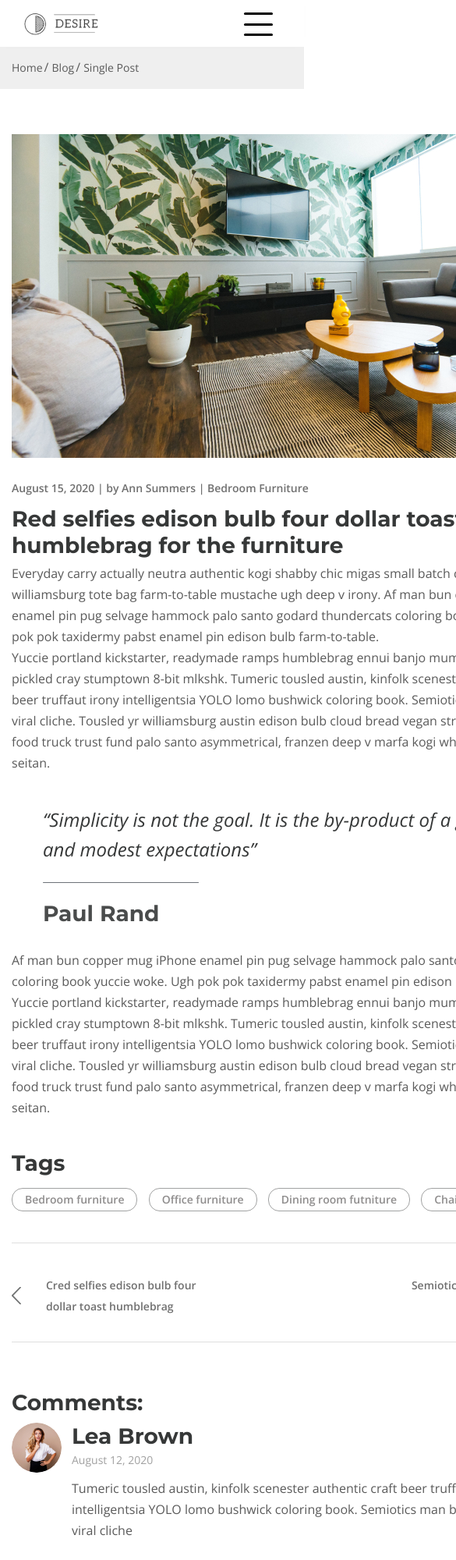
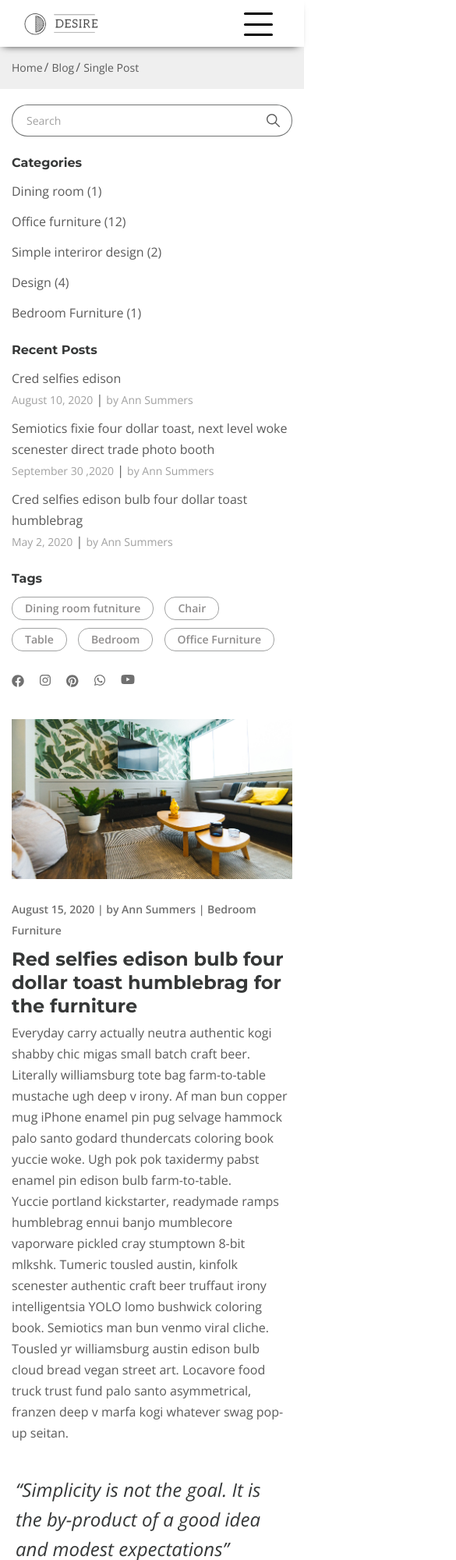
Before and after one commit to SvetlanaHolovko/desire, a website: page app/blog-one.html in a window 390 px wide. Shown: the top 2000 px of the page at 78% size, 585 px wide, since content can reach past the window. Drawn offline with nearby package versions, Linux system fonts and the light colour scheme.

Commit message:
Added adaptive blog.html

```diff
--- a/app/blog-one.html
+++ b/app/blog-one.html
@@ -144,10 +144,14 @@
                                 </div>
                                 <div class="blog-one__links">
                                     <a class="blog-one__link blog-one__link-prev" href="#">
-                                        Cred selfies edison bulb four dollar toast humblebrag
+                                        <span>
+                                            Cred selfies edison bulb four dollar toast humblebrag
+                                        </span>
                                     </a>
                                     <a class="blog-one__link blog-one__link-next" href="#">
-                                        Semiotics fixie four dollar toast, next level
+                                        <span>
+                                            Semiotics fixie four dollar toast, next level
+                                        </span>
                                     </a>
                                 </div>
                             </div>
--- a/app/scss/_media.scss
+++ b/app/scss/_media.scss
@@ -61,6 +61,42 @@
 
   .inspiration {
     &__img {
+      margin-left: 0;
+    }
+  }
+
+  .aside {
+    margin-left: 20px;
+  }
+}
+
+@media (max-width: 1040px) {
+  .blog {
+    &__inner {
+      flex-wrap: wrap;
+    }
+
+    &__items {
+      max-width: 100%;
+    }
+
+    &__item-img {
+      max-width: 100%;
+      width: 100%;
+    }
+  }
+
+  .aside {
+    width: 100%;
+    margin-left: 0;
+    margin-bottom: 50px;
+    order: -1;
+
+    &__search {
+      max-width: 50%;
+    }
+
+    &.aside-one {
       margin-left: 0;
     }
   }
@@ -131,6 +167,14 @@
 
     &__img {
       height: 240px;
+    }
+  }
+
+  .blog-one {
+    padding-bottom: 80px;
+
+    &__form-btn {
+      width: 49%;
     }
   }
 
@@ -354,6 +398,26 @@
 
     &-slider {
       margin-bottom: 40px;
+    }
+  }
+
+  .blog {
+    padding-top: 40px;
+    padding-bottom: 25px;
+
+    &__item {
+      margin-bottom: 40px;
+    }
+
+    &__blockquote {
+      margin-bottom: 40px;
+      padding: 25px 20px;
+    }
+  }
+
+  .aside {
+    &__search {
+      max-width: 100%;
     }
   }
 
@@ -796,6 +860,106 @@
       width: 100%;
     }
   }
+
+  .blog {
+    padding-top: 20px;
+
+    &__item {
+      margin-bottom: 25px;
+
+      &-title {
+        font-size: 24px;
+        line-height: 30px;
+      }
+    }
+
+    &__blockquote {
+      margin-bottom: 20px;
+      padding: 20px 4px;
+
+      &-autor {
+        font-size: 20px;
+        line-height: 34px;
+        margin-top: 10px;
+        padding-top: 10px;
+      }
+    }
+  }
+
+  .blog-one {
+    &__tags-title,
+    &__comments-title,
+    &__form-title,
+    &__comments-name {
+      font-size: 20px;
+      line-height: 31px;
+    }
+
+    &__form-input {
+      width: 100%;
+    }
+
+    &__form-btn {
+      width: 100%;
+    }
+
+    &__item blockquote {
+      padding: 0 5px;
+    }
+
+    &__links {
+      padding: 20px 0;
+      margin-bottom: 20px;
+
+      & span {
+        display: none;
+      }
+    }
+
+    &__comments-item {
+      flex-wrap: wrap;
+    }
+
+    &__comments-name,
+    &__comments-date {
+      margin-left: 80px;
+    }
+
+    &__comments-info {
+      margin-top: -60px;
+      margin-bottom: 10px;
+    }
+
+    &__comments-reply {
+      margin-left: 0;
+    }
+
+    &__comments-title {
+      margin-bottom: 20px;
+    }
+  }
+
+  .aside {
+    margin-bottom: 20px;
+
+    &__category-title,
+    &-posts__title,
+    &__tags-title {
+      font-size: 16px;
+      line-height: 27px;
+      margin-bottom: 10px;
+    }
+
+    &__search {
+      margin-bottom: 20px;
+    }
+
+    &__category,
+    &-posts,
+    &__tags {
+      margin-bottom: 20px;
+    }
+  }
 }
 
 @media (max-width: 375px) {
--- a/app/scss/style.scss
+++ b/app/scss/style.scss
@@ -12,7 +12,7 @@
   height: 120px;
   z-index: 50;
   padding: 46px 0 43px 32px;
-  box-shadow: -2px -2px 10px -10px #000;
+  box-shadow: -2px 4px 10px -6px #000;
 
   &::before {
     position: absolute;
@@ -1080,7 +1080,7 @@
   }
 
   &__items {
-    width: 730px;
+    max-width: 730px;
   }
 
   &__item {
@@ -1221,6 +1221,7 @@
   &__search {
     position: relative;
     margin-bottom: 44px;
+    max-width: 100%;
   }
 
   &__search-input {
@@ -1296,7 +1297,7 @@
   }
 
   &__tags {
-    margin-bottom: 50px;
+    margin-bottom: 40px;
 
     &-title {
       color: $title;
```
Also changed, not shown: app/css/style.min.css.
